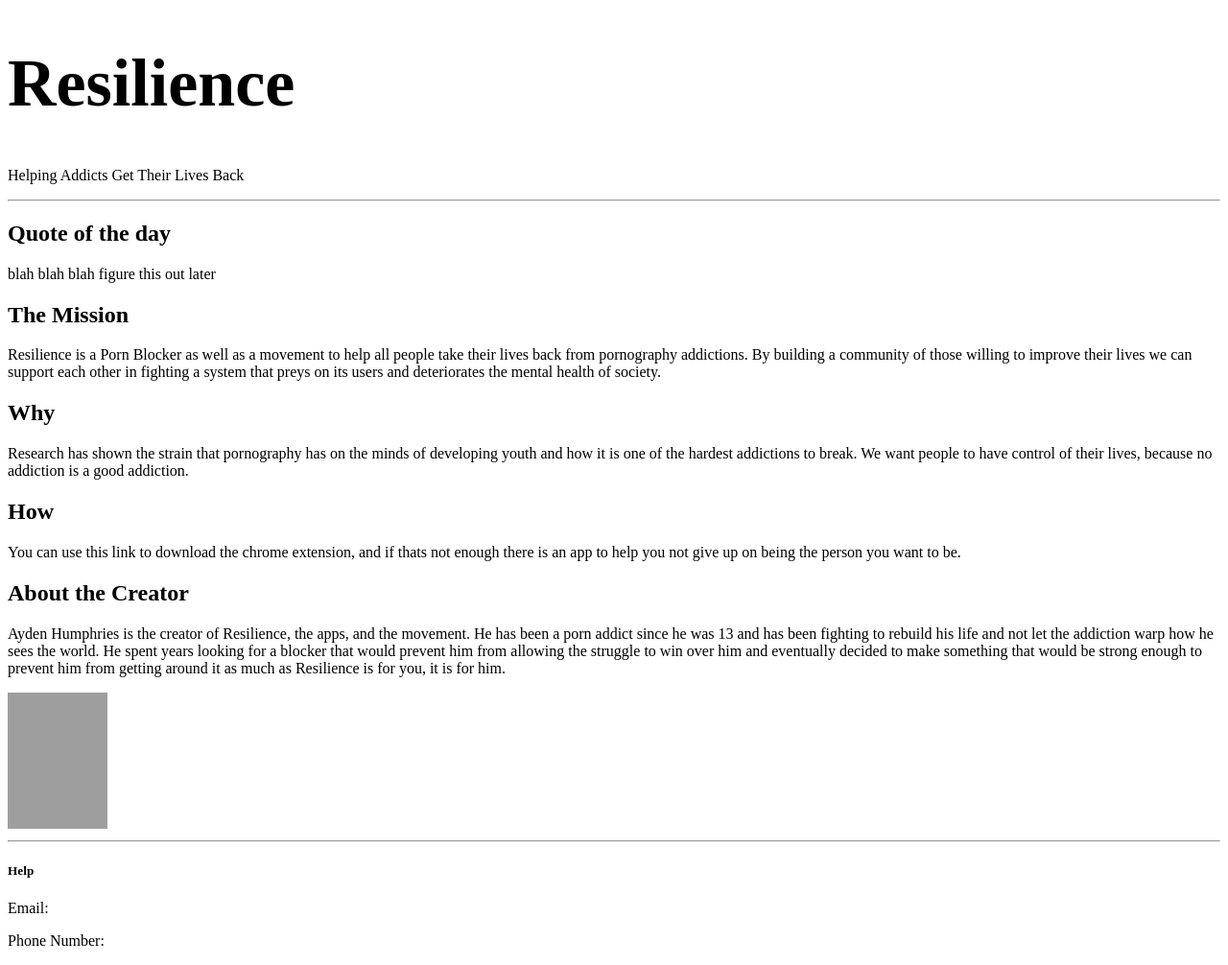
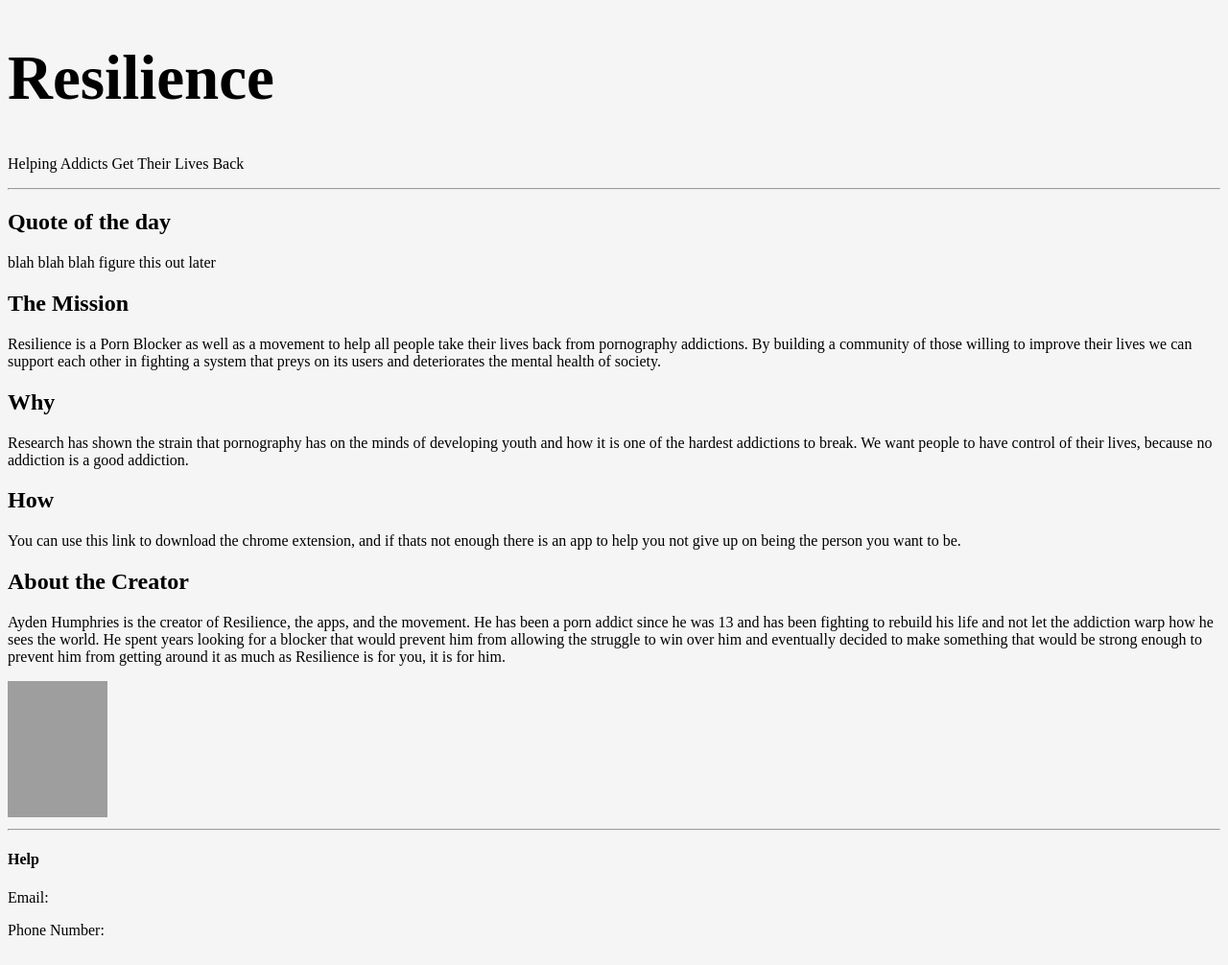
Before and after one commit to ADH-17/ResilienceWebPage, a plain HTML site: page index.html in a window 1280 px wide. Shown: the whole page at 96% size. Drawn offline with Linux system fonts and the light colour scheme; grey boxes are pictures that could not be loaded.

Commit message:
slightly changed background color changed font color more etc.

```diff
--- a/index.html
+++ b/index.html
@@ -5,8 +5,8 @@
         <meta name="viewport" content="width=device-width, initial-scale=1.0">
         <title>Resilience</title>
     </head>
-    <body>
-        <h1 style="font-size:70px;"> Resilience</h1>
+    <body style="background-color:whitesmoke;">
+        <h1 style="font-size:65px;"> Resilience</h1>
         <p>Helping Addicts Get Their Lives Back</p>
         <hr>
 
@@ -15,8 +15,8 @@
 
         <h2>The Mission</h2>
         <p>Resilience is a Porn Blocker as well as a movement to help all people take their lives back from pornography addictions.
-            By building a community of those willing to improve their lives we can support each other in fighting a system that
-            preys on its users and deteriorates the mental health of society.
+           By building a community of those willing to improve their lives we can support each other in fighting a system that
+           preys on its users and deteriorates the mental health of society.
         </p>
 
         <h2> Why</h2>
@@ -38,7 +38,7 @@
         <img src="images/AboutMe.jpg" alt= "About Me" width="104" height="142">
 
         <hr>
-        <h5> Help </h5>
+        <h4> Help </h4>
         <p> Email: </p>
         <p> Phone Number: </p>
     </body>
```
